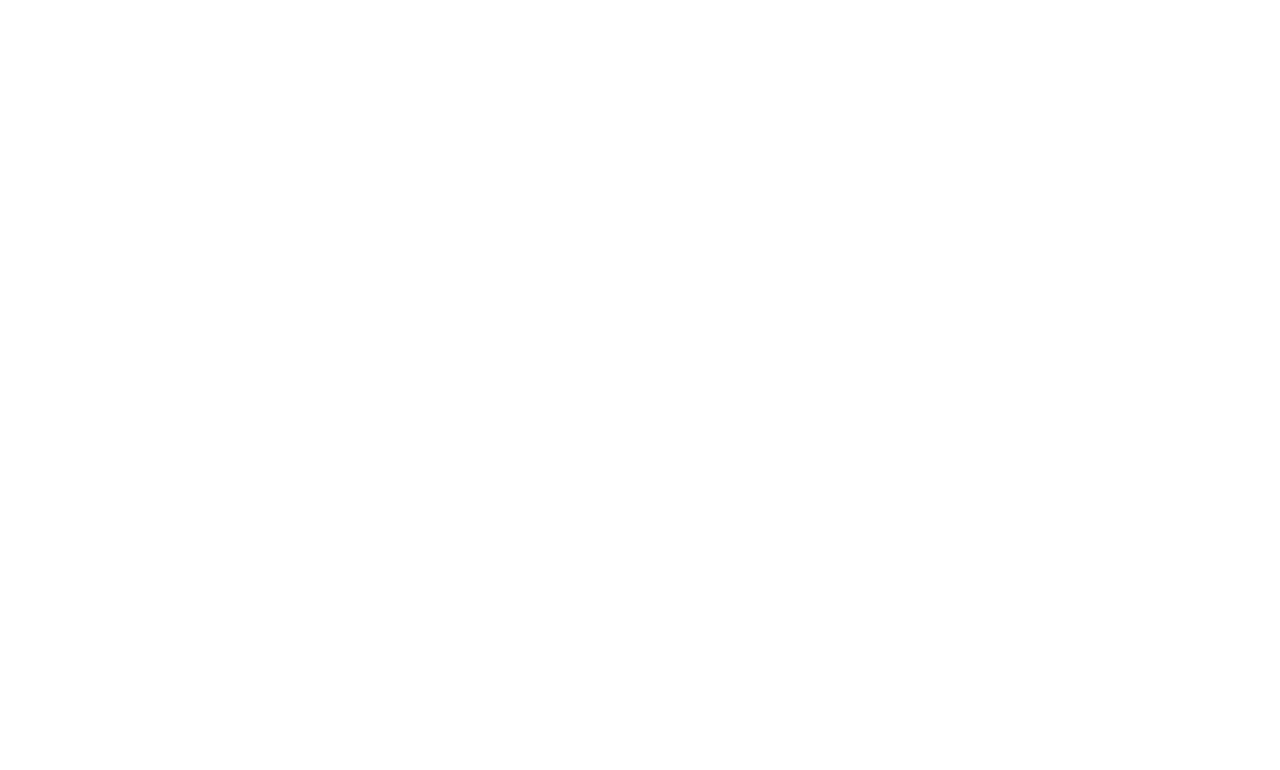
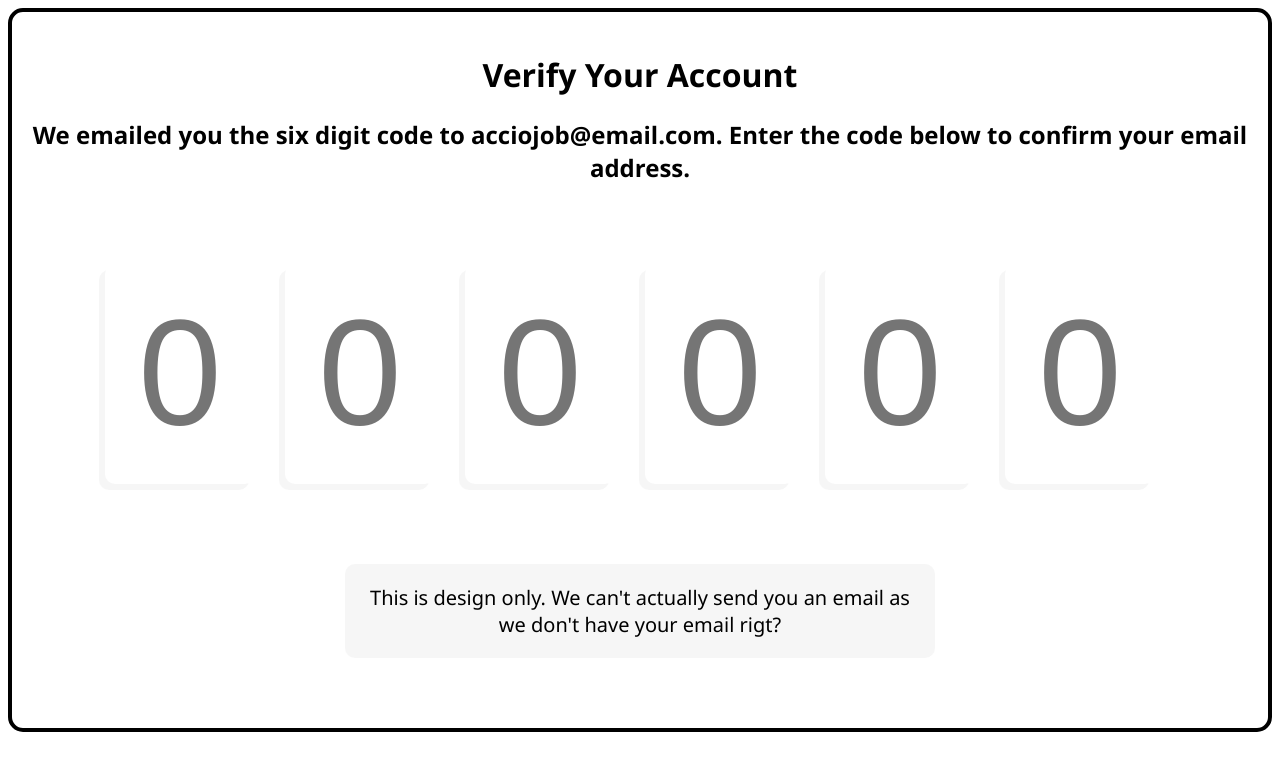
Before and after one commit to acciojob/OTP-Mousumi84, a website: page main.html in a window 1280 px wide. Drawn offline with Linux system fonts and the light colour scheme.

Commit message:
created a submission

```diff
--- a/main.html
+++ b/main.html
@@ -7,7 +7,21 @@
 </head>
 
 <body>
-	<!-- the entire body must be written by student -->
+
+	<div id="box">
+        <h1 id="verification_heading">Verify Your Account</h1>
+        <h2 id="verification_subtext">We emailed you the six digit code to acciojob@email.com. Enter the code below to confirm your email address.</h2>
+        <div class="code-container">
+            <input id="id-0" class="code" maxlength="1" placeholder="0" required>
+            <input id="id-1" class="code" maxlength="1" placeholder="0" required>
+            <input id="id-2" class="code" maxlength="1" placeholder="0" required>
+            <input id="id-3" class="code" maxlength="1" placeholder="0" required>
+            <input id="id-4" class="code" maxlength="1" placeholder="0" required>
+            <input id="id-5" class="code" maxlength="1" placeholder="0" required>
+        </div>
+        <p id="end">This is design only. We can't actually send you an email as we don't have your email rigt?</p>
+    </div>
+
     <script type="text/javascript" src="./script.js">
 </script>
 
--- a/script.js
+++ b/script.js
@@ -1 +1,45 @@
-//your JS code here. If required.
+let container=document.querySelector(".code-container");
+let lastValue=null
+
+for(let i=0;i<=5;i++)
+{
+let cell=container.children[i];
+cell.addEventListener("input", inputFocus);
+cell.addEventListener("keyup", onkey);
+}
+
+function inputFocus(eventObject) {
+
+    const targetCell=eventObject.target;
+
+    if(targetCell.value)
+    {
+        lastValue=targetCell;
+        targetCell.nextElementSibling && targetCell.nextElementSibling.focus();
+    }
+}
+
+function onBackspace(eveObj) {
+    let currentCell=eveObj.target;
+    currentCell.value="";
+    currentCell.previousElementSibling && currentCell.previousElementSibling.focus();
+}
+
+function onEnter(eveObj) {
+    let currentCell=eveObj.target;
+    if(currentCell.value)
+    {
+        currentCell.nextElementSibling && currentCell.nextElementSibling.focus();
+    }
+}
+
+function onkey(eKey) {
+    if(eKey.key === "Backspace")
+    {
+        onBackspace(eKey);
+    }
+    else if(eKey.key === "Enter")
+    {
+        onEnter(eKey);
+    }
+}
--- a/styles.css
+++ b/styles.css
@@ -1 +1,50 @@
-/*  your css code here. If applicable */
+#box {
+    border: solid black 4px;
+    border-radius: 15px;
+    padding: 20px;
+    font-family:'Segoe UI', Tahoma, Geneva, Verdana, sans-serif;
+}
+
+#verification_heading {
+    text-align: center;
+}
+
+#verification_subtext {
+    text-align: center;
+}
+
+.code-container {
+    display: flex;
+    margin: auto;
+    margin-top: 80px;
+    width: 1070px;
+    gap: 30px;
+}
+
+.code {
+    border: none;
+    box-shadow: -6px 6px 0px 0px rgba(245, 245, 245, 0.856);
+    border-radius: 10px;
+    font-size: 150px;
+    height: 200px;
+    width: 130px;
+    padding: 10px;
+    text-align: center;
+}
+
+.code:focus {
+    outline: solid rgb(0, 132, 255) 4px;
+}
+
+#end {
+    background-color: rgba(245, 245, 245, 0.856);
+    padding: 20px;
+    width: 550px;
+    margin: auto;
+    margin-top: 80px;
+    margin-bottom: 50px;
+    align-items: center;
+    border-radius: 10px;
+    text-align: center;
+    font-size: 20px;
+}
```
